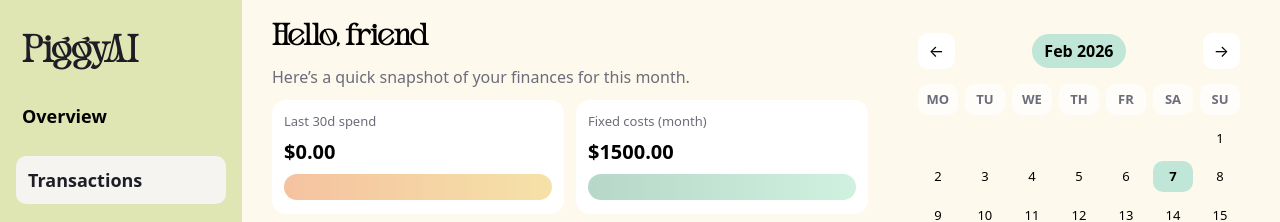
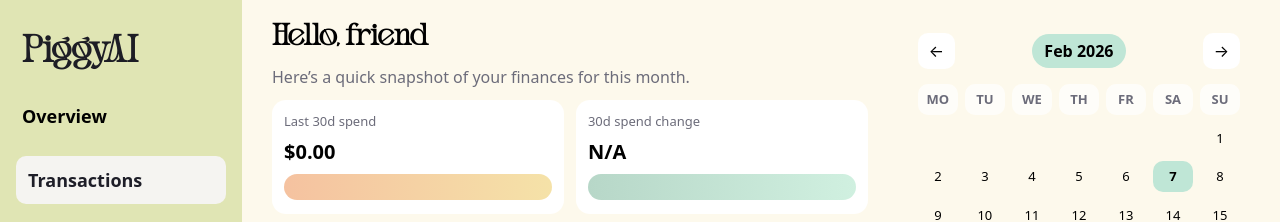
Before and after one commit to xinyu511/fin_brawl, a Next.js app in the folder web/: page /transactions in a window 1280 px wide. Shown: the top 222 px of the page. Built offline with nearby package versions, Linux system fonts and the light colour scheme; a web font is replaced by a local one.

Commit message:
minimized tab

```diff
--- a/web/app/layout.tsx
+++ b/web/app/layout.tsx
@@ -10,7 +10,7 @@ const baloo = Baloo_2({
 import BodyShell from "./BodyShell";
 
 export const metadata: Metadata = {
-  title: "Budget Agent",
+  title: "PiggyAI",
   description: "Budget-tracking LLM website scaffold",
 };
 
--- a/web/app/transactions/page.tsx
+++ b/web/app/transactions/page.tsx
@@ -191,8 +191,36 @@ export default function TransactionsPage() {
     const cutoff = new Date();
     cutoff.setDate(cutoff.getDate() - 30);
     return txs
-      .filter((t) => new Date(t.date) >= cutoff)
+      .filter((t) => new Date(`${t.date}T00:00:00`) >= cutoff)
       .reduce((acc, t) => acc + Number(t.amount), 0);
+  }, [txs]);
+
+  const last30Change = useMemo(() => {
+    const end = new Date();
+    const start30 = new Date(end);
+    start30.setDate(start30.getDate() - 30);
+    const start60 = new Date(end);
+    start60.setDate(start60.getDate() - 60);
+
+    let prevSum = 0;
+    let prevCount = 0;
+    let currSum = 0;
+
+    for (const t of txs) {
+      const d = new Date(`${t.date}T00:00:00`);
+      if (d >= start30 && d < end) {
+        currSum += Number(t.amount);
+      } else if (d >= start60 && d < start30) {
+        prevSum += Number(t.amount);
+        prevCount += 1;
+      }
+    }
+
+    if (prevCount === 0 || prevSum === 0) {
+      return null;
+    }
+
+    return ((currSum - prevSum) / prevSum) * 100;
   }, [txs]);
 
   const filteredTxs = useMemo(() => {
@@ -387,8 +415,10 @@ export default function TransactionsPage() {
                   <div className={styles.sparkline} />
                 </div>
                 <div className={styles.miniCard}>
-                  <div className={styles.miniTitle}>Fixed costs (month)</div>
-                  <div className={styles.miniValue}>${fixedCosts.toFixed(2)}</div>
+                  <div className={styles.miniTitle}>30d spend change</div>
+                  <div className={styles.miniValue}>
+                    {last30Change == null ? "N/A" : `${last30Change > 0 ? "+" : ""}${last30Change.toFixed(1)}%`}
+                  </div>
                   <div className={styles.sparklineAlt} />
                 </div>
               </div>
```
